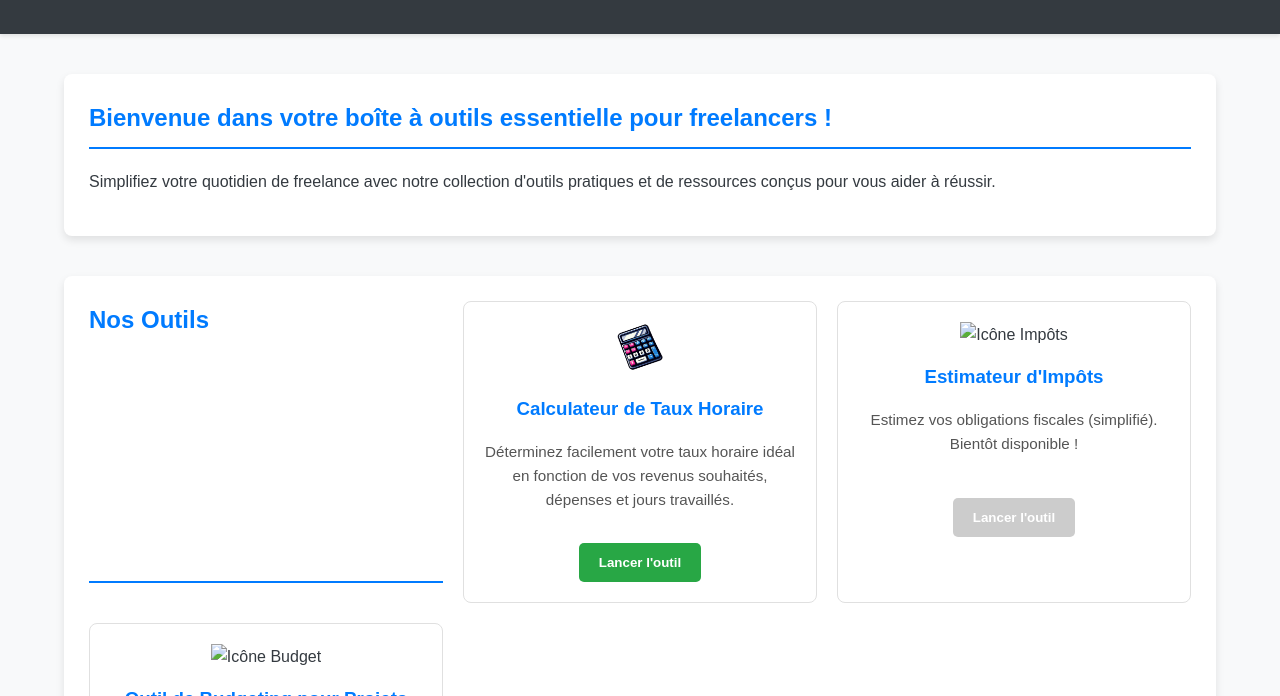
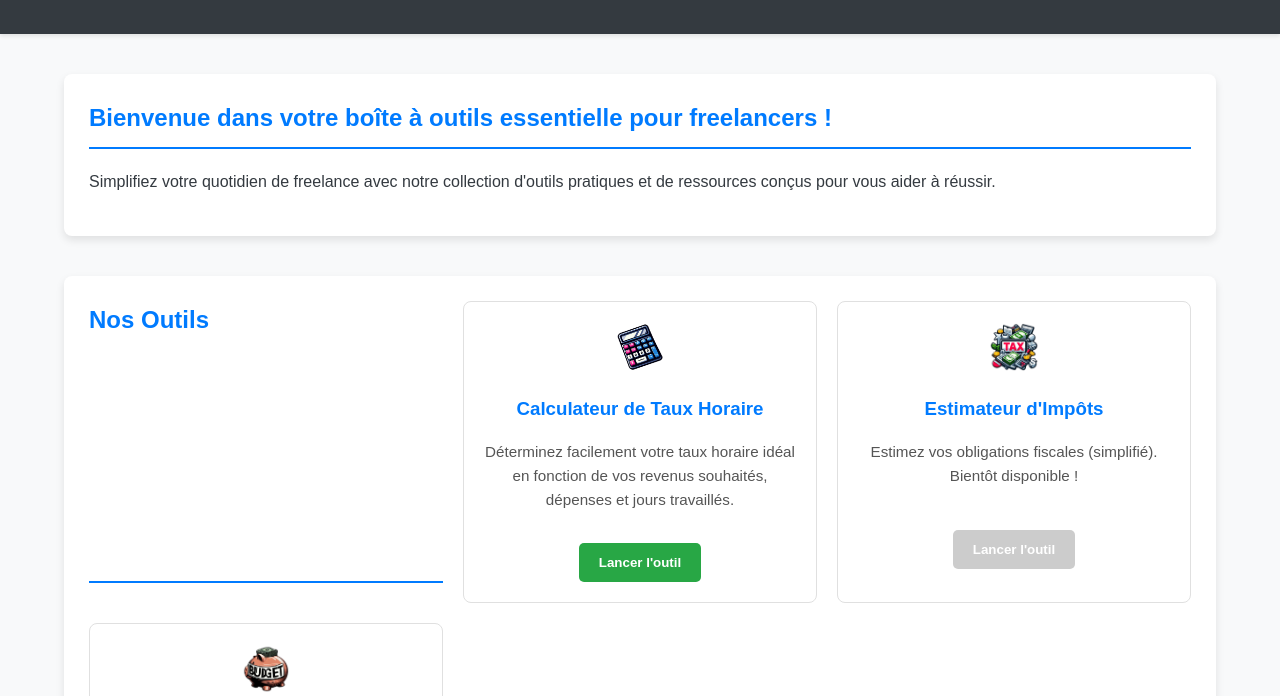
Before and after one commit to flemag/Freelancer-s-all-in-one, a plain HTML site: page index.html in a window 1280 px wide. Shown: the part 104-800 px from the top of the page. Drawn offline with Linux system fonts and the light colour scheme.

Commit message:
Update index.html

```diff
--- a/index.html
+++ b/index.html
@@ -35,13 +35,13 @@
                 <button onclick="showTool('rate-calculator')">Lancer l'outil</button>
             </div>
             <div class="tool-card">
-                <img src="assets/tax-icon.svg" alt="Icône Impôts" class="tool-icon">
+                <img src="assets/tax.png" alt="Icône Impôts" class="tool-icon">
                 <h3>Estimateur d'Impôts</h3>
                 <p>Estimez vos obligations fiscales (simplifié). Bientôt disponible !</p>
                 <button onclick="showTool('tax-estimator')" disabled>Lancer l'outil</button>
             </div>
             <div class="tool-card">
-                 <img src="assets/budget-icon.svg" alt="Icône Budget" class="tool-icon">
+                 <img src="assets/budget.png" alt="Icône Budget" class="tool-icon">
                 <h3>Outil de Budgeting pour Projets</h3>
                 <p>Planifiez et suivez les budgets de vos projets. Bientôt disponible !</p>
                 <button onclick="showTool('project-budget')" disabled>Lancer l'outil</button>
```
